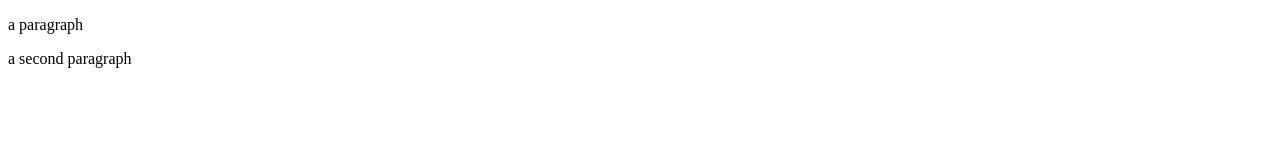
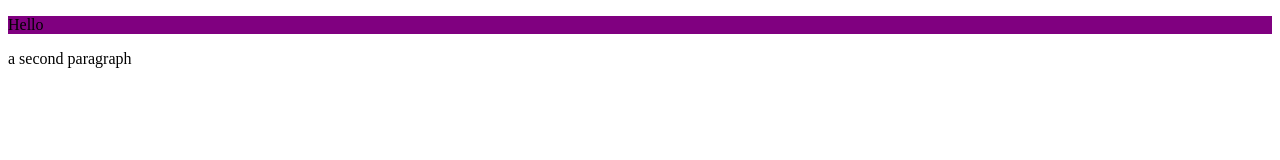
Before and after one commit to uncogito/temp, a plain HTML site: page index.html in a window 1280 px wide. Drawn offline with Linux system fonts and the light colour scheme.

Commit message:
css?
maybe

```diff
--- a/index.html
+++ b/index.html
@@ -1,9 +1,10 @@
 <!DOCTYPE html>
 <html>
 <head></head>
+<link href="style.css" rel="stylesheet">
 <title>a title</title>
 <body>
-<p>a paragraph </p>
+<p id="greeting">Hello</p>
 <p>a second paragraph</p>
 </body>
 </html>
--- /dev/null
+++ b/style.css
@@ -0,0 +1 @@
+#greeting {background-color: purple; border-color: red;)
```
